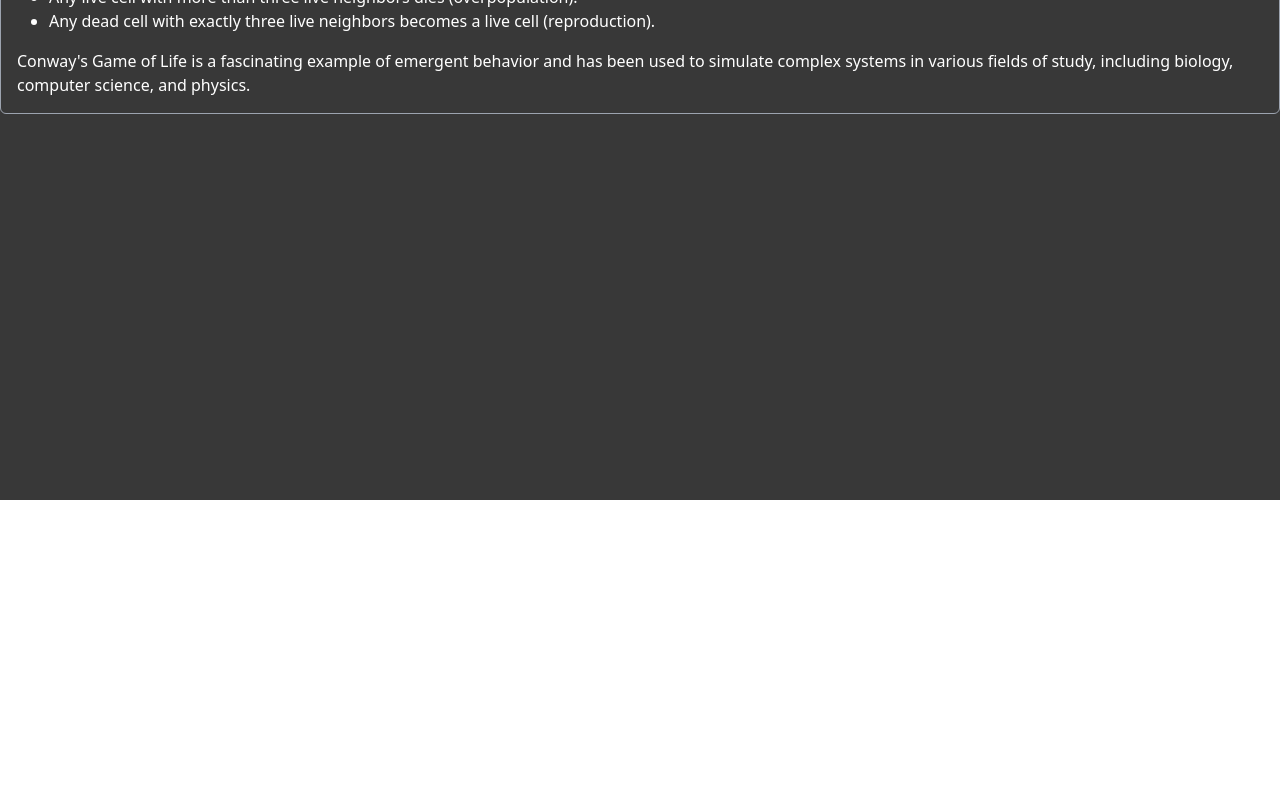
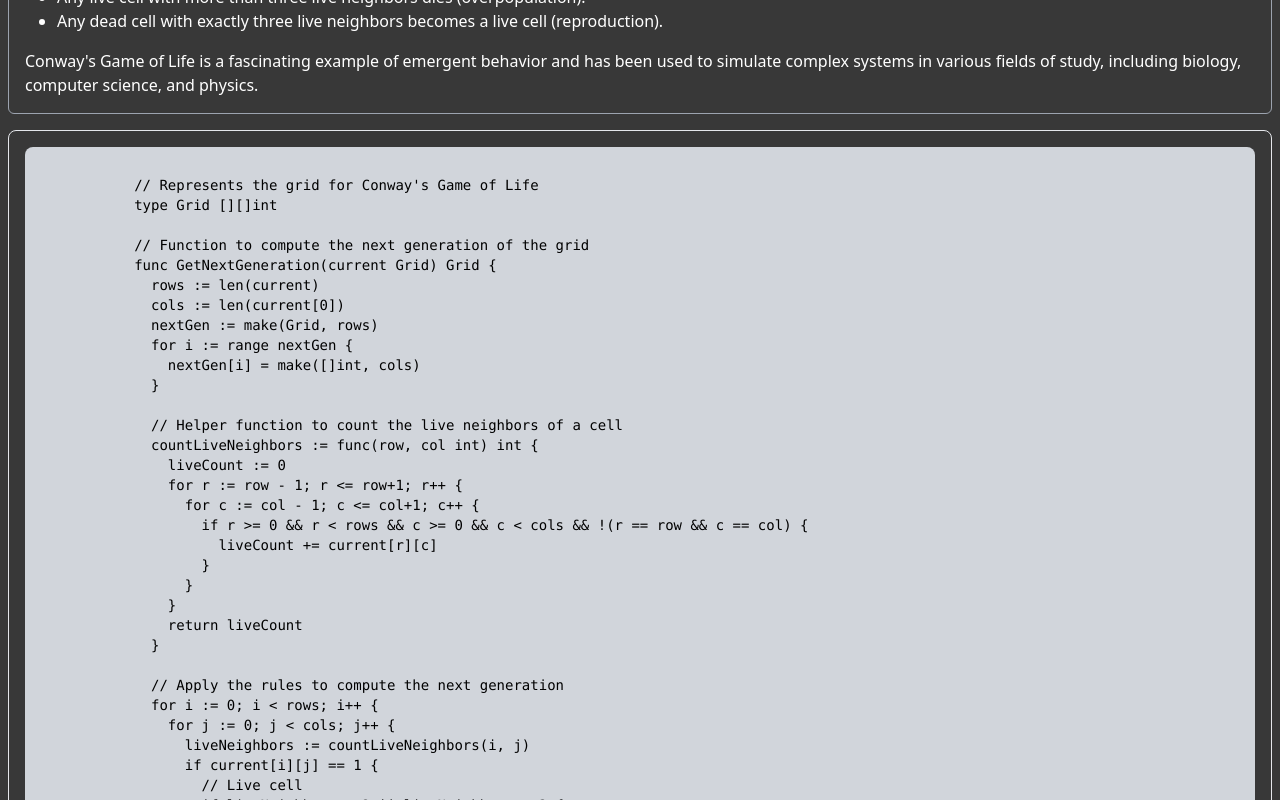
Before and after one commit to pvwnthem/gomathx, a React (Vite) app in the folder client/: page /tools/game-of-life in a window 1280 px wide. Shown: the part 1100-1900 px from the top of the page. Before the commit the page ends 1600 px from the top, so only its background shows below. Built offline with nearby package versions, Linux system fonts and the light colour scheme.

Commit message:
add code snippet and scroll down chevron

```diff
--- a/client/package.json
+++ b/client/package.json
@@ -12,6 +12,7 @@
     "dependencies": {
         "axios": "^1.4.0",
         "chart.js": "^4.3.2",
+        "clipboard-copy": "^4.0.1",
         "react": "^18.2.0",
         "react-chartjs-2": "^5.2.0",
         "react-dom": "^18.2.0",
--- /dev/null
+++ b/client/src/components/code/Snippet.tsx
@@ -0,0 +1,32 @@
+import React, { useRef } from 'react';
+import copy from 'clipboard-copy';
+
+function CodeSnippet ({ children }: any) {
+  const codeRef = useRef<HTMLPreElement>(null);
+
+  const handleCopyClick = () => {
+    if (codeRef.current) {
+      copy(codeRef.current.innerText);
+      alert('Code copied to clipboard!');
+    }
+  };
+
+  return (
+    <div className="border rounded-lg p-4 shadow-sm">
+      <pre
+        ref={codeRef}
+        className="text-sm font-mono p-2 bg-gray-300 rounded-lg overflow-auto"
+      >
+        {children}
+      </pre>
+      <button
+        onClick={handleCopyClick}
+        className="mt-2 px-4 py-2 bg-go text-white rounded-md shadow-sm focus:outline-none focus:ring-2 focus:ring-blue-500 focus:ring-offset-2"
+      >
+        Copy Code
+      </button>
+    </div>
+  );
+};
+
+export default CodeSnippet;
--- a/client/src/components/tools/GameOfLife.tsx
+++ b/client/src/components/tools/GameOfLife.tsx
@@ -3,6 +3,8 @@
 
 import '../styles/GameOfLife.tool.component.css';
 import GameOfLifeDescription from '../text/GameOfLifeDescription';
+import CodeSnippet from '../code/Snippet';
+import ScrollDownChevron from '../ScrollDownChevron';
 
 const GRID_SIZE = 40;
 
@@ -70,7 +72,8 @@
 
   return (
     <div className='background'>
-      <div className='w-screen h-screen flex items-center justify-center'>
+      <div className='w-screen h-screen flex flex-col items-center justify-center'>
+        <div className='w-full h-full flex items-center justify-center'>
           <div className='grid background border' style={{ gridTemplateColumns: `repeat(${GRID_SIZE}, 1fr)`, gridTemplateRows: `repeat(${GRID_SIZE}, 1fr)` }}>
             {/* Render the grid */}
             {grid.map((row, rowIndex) =>
@@ -124,8 +127,66 @@
             </button>
           </div>
         </div>
-      <div className='w-screen h-screen py-12'>
+        <ScrollDownChevron />
+      </div>
+      <div className='w-full px-2 py-12'>
         <GameOfLifeDescription />
+        <div className='mt-4'>
+          <CodeSnippet>
+          {`
+            // Represents the grid for Conway's Game of Life
+            type Grid [][]int
+
+            // Function to compute the next generation of the grid
+            func GetNextGeneration(current Grid) Grid {
+              rows := len(current)
+              cols := len(current[0])
+              nextGen := make(Grid, rows)
+              for i := range nextGen {
+                nextGen[i] = make([]int, cols)
+              }
+
+              // Helper function to count the live neighbors of a cell
+              countLiveNeighbors := func(row, col int) int {
+                liveCount := 0
+                for r := row - 1; r <= row+1; r++ {
+                  for c := col - 1; c <= col+1; c++ {
+                    if r >= 0 && r < rows && c >= 0 && c < cols && !(r == row && c == col) {
+                      liveCount += current[r][c]
+                    }
+                  }
+                }
+                return liveCount
+              }
+
+              // Apply the rules to compute the next generation
+              for i := 0; i < rows; i++ {
+                for j := 0; j < cols; j++ {
+                  liveNeighbors := countLiveNeighbors(i, j)
+                  if current[i][j] == 1 {
+                    // Live cell
+                    if liveNeighbors < 2 || liveNeighbors > 3 {
+                      // Dies due to underpopulation or overpopulation
+                      nextGen[i][j] = 0
+                    } else {
+                      // Lives on to the next generation
+                      nextGen[i][j] = 1
+                    }
+                  } else {
+                    // Dead cell
+                    if liveNeighbors == 3 {
+                      // Becomes a live cell due to reproduction
+                      nextGen[i][j] = 1
+                    }
+                  }
+                }
+              }
+
+              return nextGen
+            }
+          `}
+        </CodeSnippet>
+      </div>
       </div>
     </div>
   );
```
Also changed, not shown: 1 other file (tests, documents, lock files or other folders). Lines whose indentation alone changed are shown as unchanged.
